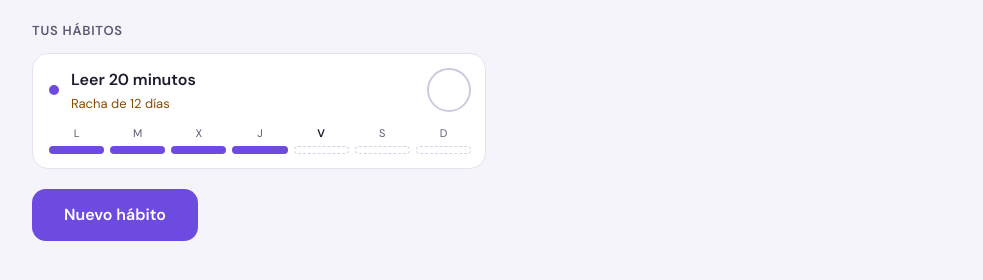
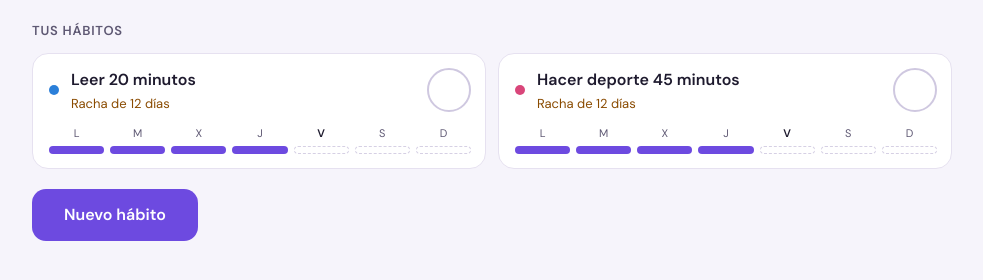
Before and after one commit to cathaysagv/habit-tracker, a plain HTML site: page index.html in a window 1280 px wide. Shown: the part 220-500 px from the top of the page, without its empty margins (148-1131 px from the left). Drawn offline with nearby package versions, Linux system fonts and the light colour scheme.

Commit message:
feat: pinta las tarjetas de hábitos a partir de los datos

```diff
--- a/index.html
+++ b/index.html
@@ -70,6 +70,15 @@
             <h2>Tus hábitos</h2>
 
             <ul class="habit-list">
+
+            </ul>
+        </section>
+
+        <button type="button" class="new-habit-btn">Nuevo hábito</button>
+
+    </main>
+
+    <template id="habit-template">
         <li class="habit-card">
 
             <div class="habit-main">
@@ -81,13 +90,11 @@
 
                 <button type="button" class="habit-check" aria-label="Marcar Leer 20 minutos como hecho"></button>
             </div>
-
             <ol class="habit-week" aria-hidden="true">
                 <li class="day done">
                     <span class="day-label">L</span>
                     <span class="day-mark"></span>
                 </li>
-
                 <li class="day done">
                     <span class="day-label">M</span>
                     <span class="day-mark"></span>
@@ -118,14 +125,8 @@
                     <span class="day-mark"></span>
                 </li>
             </ol>
-
         </li>
-            </ul>
-        </section>
-
-        <button type="button" class="new-habit-btn">Nuevo hábito</button>
-
-    </main>
+    </template>
 
 
 </body>
--- a/js/app.js
+++ b/js/app.js
@@ -46,4 +46,24 @@ function renderProgress() {
   document.querySelector(".progress-fill").style.width = `${percent}%`;
 }
 
+function renderHabits() {
+  const list = document.querySelector(".habit-list");
+  const template = document.querySelector("#habit-template");
+  list.innerHTML = "";
+
+  habits.forEach((habit) => {
+    const card = template.content.cloneNode(true);
+
+    card.querySelector(".habit-name").textContent = habit.name;
+    card.querySelector(".habit-color").style.backgroundColor = habit.color;
+    card
+      .querySelector(".habit-check")
+      .setAttribute("aria-label", `Marcar ${habit.name} como hecho`);
+
+    list.append(card);
+  });
+}
+
+// ==== Inicio ====
 renderProgress();
+renderHabits();
```
Lines whose indentation alone changed are shown as unchanged.
